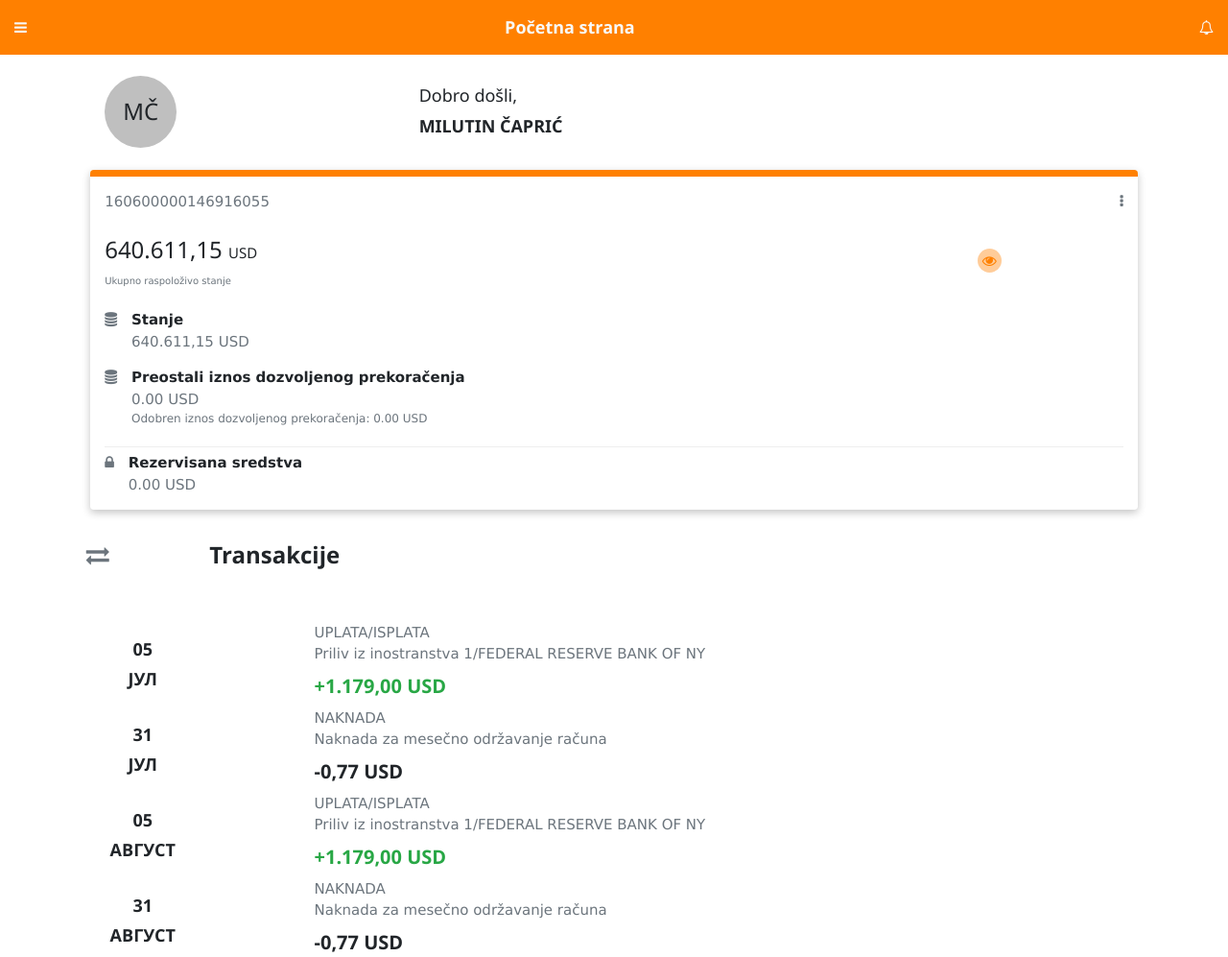
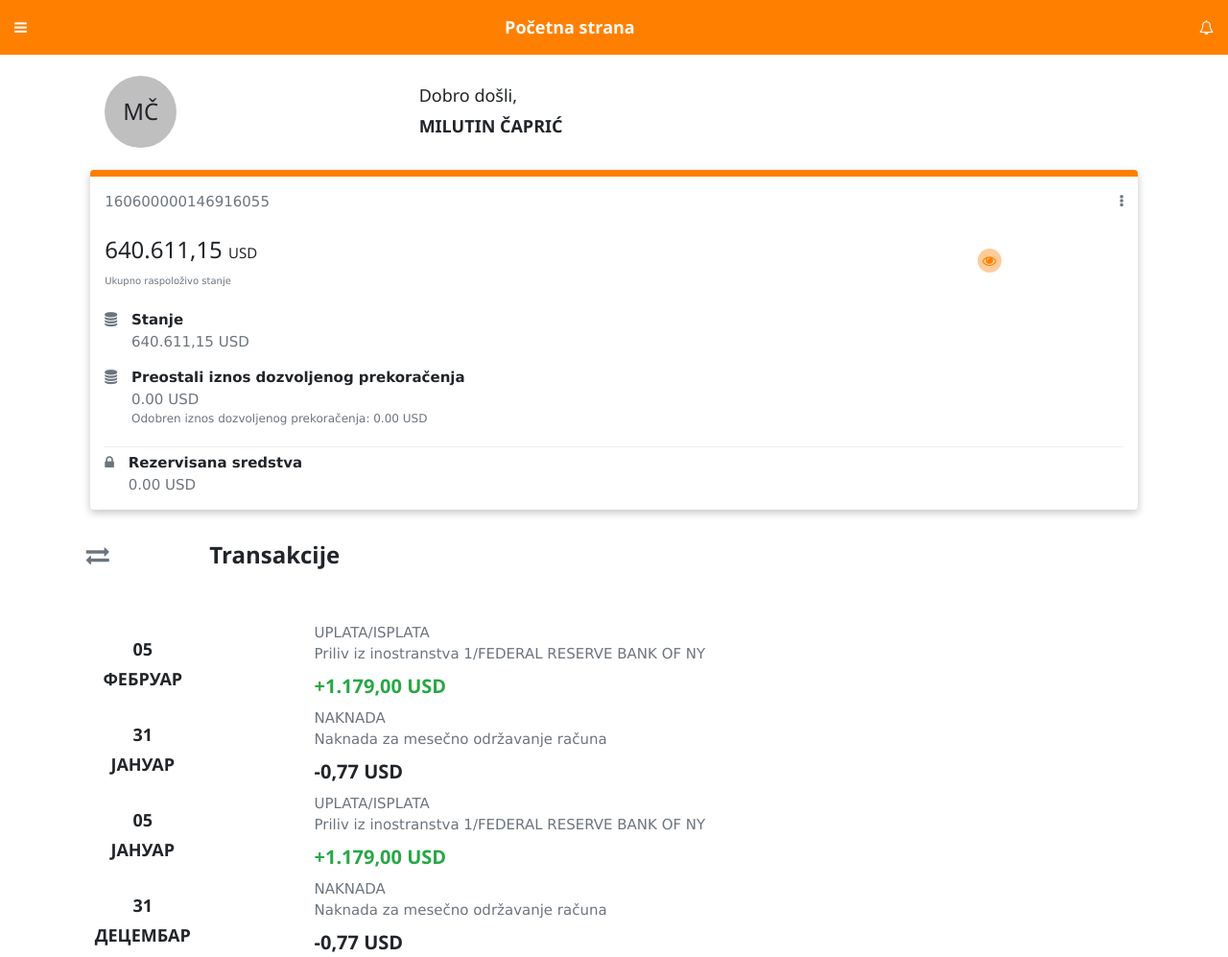
Before and after one commit to simicDjordje/test123, a plain HTML site: page index.html in a window 1280 px wide. Shown: the top 997 px of the page at 96% size. Drawn offline with nearby package versions, Linux system fonts and the light colour scheme.

Commit message:
Update index.html

```diff
--- a/index.html
+++ b/index.html
@@ -245,7 +245,7 @@ function calculateTransactions() {
   );
 }
 
-
+transactions.reverse()
 createHTML()
 }
 
```
